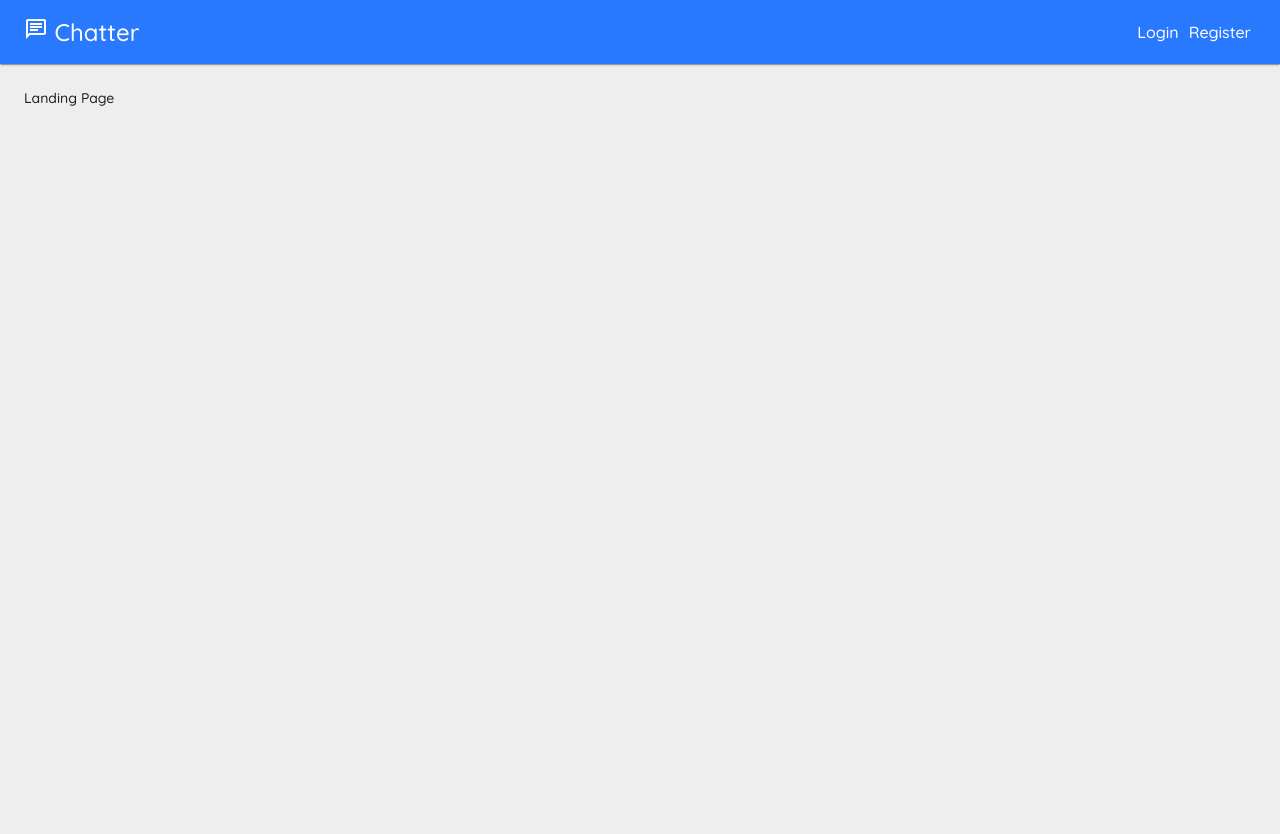
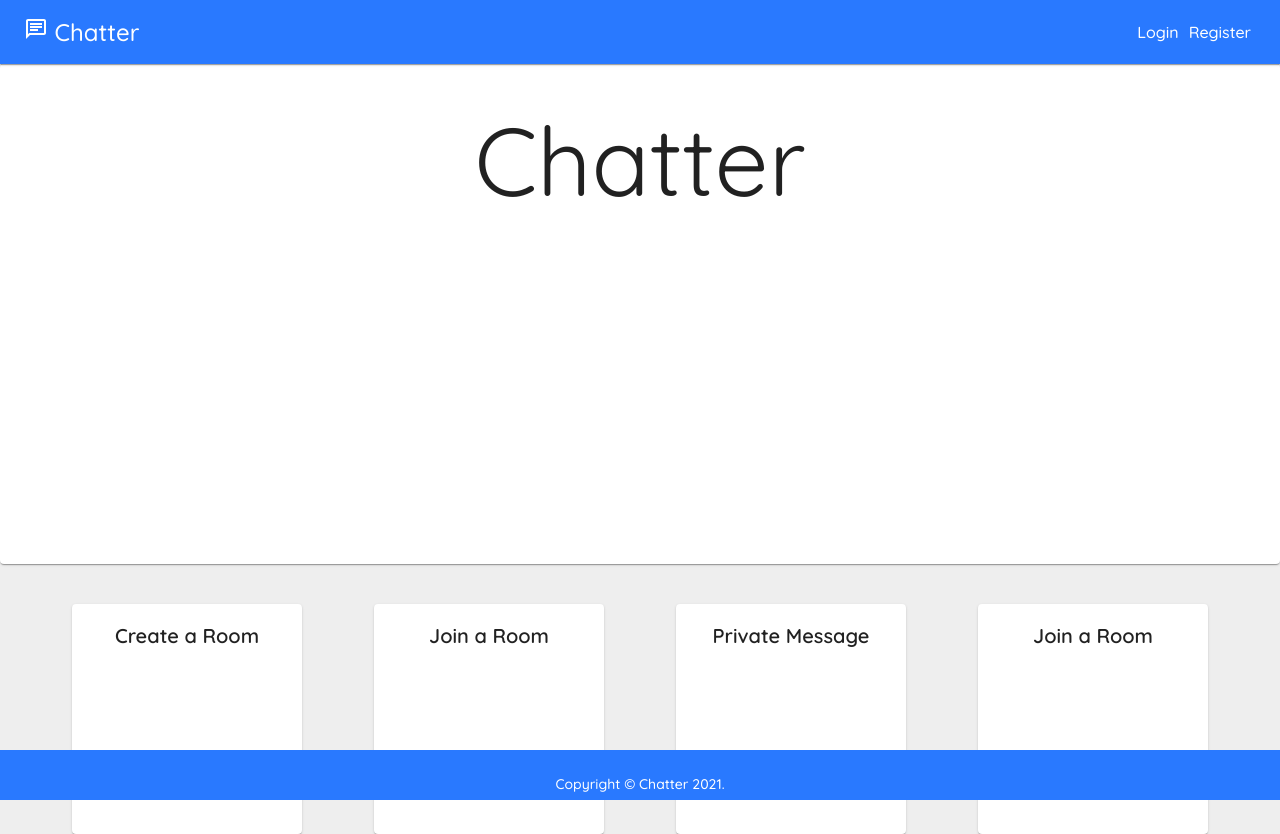
Before and after one commit to jjad14/chatter, a React (Create React App) app in the folder client/: page / in a window 1280 px wide. Before the commit the page ends 800 px from the top, so only its background shows below. Built offline with nearby package versions, Linux system fonts and the light colour scheme; no server answers.

Commit message:
UI Changes

```diff
--- a/client/package.json
+++ b/client/package.json
@@ -46,5 +46,5 @@
 		"@wojtekmaj/enzyme-adapter-react-17": "^0.6.3",
 		"enzyme": "^3.11.0"
 	},
-	"proxy": "http://127.0.0.1:5000"
+	"proxy": "http://127.0.0.1:5000/"
 }
--- a/client/public/index.html
+++ b/client/public/index.html
@@ -17,7 +17,7 @@
 			href="https://fonts.googleapis.com/css?family=Roboto:300,400,500,700&display=swap"
 		/>
 
-		<title>Chatter</title>
+		<title>Chatter - Share and Laugh</title>
 	</head>
 	<body>
 		<noscript>You need to enable JavaScript to run this app.</noscript>
--- a/client/src/App.js
+++ b/client/src/App.js
@@ -1,7 +1,7 @@
 import React, { useState, useEffect, useMemo } from "react";
 import { BrowserRouter as Router } from "react-router-dom";
 
-import Routes from "./components/Routing/Routes";
+import Routes from "./Routes";
 import Layout from "./components/Layout/Layout";
 import { UserContext } from "./contexts/UserContext";
 import api from "./utils/api";
--- /dev/null
+++ b/client/src/components/Layout/Footer.js
@@ -0,0 +1,46 @@
+import React from "react";
+import Typography from "@material-ui/core/Typography";
+import { makeStyles } from "@material-ui/core/styles";
+import Container from "@material-ui/core/Container";
+import Link from "@material-ui/core/Link";
+
+const useStyles = makeStyles((theme) => ({
+	footer: {
+		width: "100%",
+		position: "fixed",
+		left: "0",
+		bottom: "0",
+		padding: theme.spacing(3, 2),
+		marginTop: "auto",
+		textAlign: "center",
+		color: "#fff",
+		maxHeight: "50px",
+		backgroundColor:
+			theme.palette.type === "light"
+				? theme.palette.secondary.main
+				: theme.palette.secondary.dark
+	}
+}));
+
+const Footer = () => {
+	const classes = useStyles();
+
+	return (
+		<footer className={classes.footer}>
+			<Container maxWidth='lg'>
+				<Typography variant='body2' color='inherit'>
+					{"Copyright © "}
+					<Link
+						color='inherit'
+						href='https://github.com/jjad14/chatter'>
+						Chatter
+					</Link>{" "}
+					{new Date().getFullYear()}
+					{"."}
+				</Typography>
+			</Container>
+		</footer>
+	);
+};
+
+export default Footer;
--- a/client/src/components/Layout/Layout.js
+++ b/client/src/components/Layout/Layout.js
@@ -5,6 +5,7 @@ import { makeStyles } from "@material-ui/core/styles";
 import SideDrawer from "./SideDrawer";
 import NavBar from "./NavBar";
 import { UserContext } from "../../contexts/UserContext";
+import Footer from "./Footer";
 
 const useStyles = makeStyles((theme) => {
 	return {
@@ -14,6 +15,10 @@ const useStyles = makeStyles((theme) => {
 		page: {
 			width: "100%",
 			padding: theme.spacing(3)
+		},
+		page2: {
+			// mainly for landing page
+			width: "100%"
 		},
 		toolbar: theme.mixins.toolbar
 	};
@@ -32,9 +37,10 @@ const Layout = ({ children }) => {
 			{/* Side drawer */}
 			{user && <SideDrawer />}
 
-			<div className={classes.page}>
+			<div className={user ? classes.page : classes.page2}>
 				<div className={classes.toolbar}></div>
 				{children}
+				<Footer />
 			</div>
 		</div>
 	);
--- a/client/src/pages/ChatRoom/ChatRoom.js
+++ b/client/src/pages/ChatRoom/ChatRoom.js
@@ -33,6 +33,9 @@ const useStyles = makeStyles((theme) => ({
 		height: "70vh",
 		overflowY: "auto"
 	},
+	form: {
+		width: "100%"
+	},
 	send: {
 		marginLeft: theme.spacing(1)
 	},
@@ -41,13 +44,31 @@ const useStyles = makeStyles((theme) => ({
 	}
 }));
 
-const ChatRoom = ({ match }) => {
+const ChatRoom = ({ location }) => {
 	const classes = useStyles();
+
 	const [room, setRoom] = useState("");
+	const [users, setUsers] = useState([]);
+	const [messages, setMessages] = useState([]);
+	const [message, setMessage] = useState("");
 
 	useEffect(() => {
-		setRoom(match.params.room);
-	}, [match.params.room]);
+		let params = new URLSearchParams(location.search);
+
+		setRoom(params.get("room"));
+	}, [location, setRoom]);
+
+	const capitalize = (str) => {
+		return str.charAt(0).toUpperCase() + str.slice(1);
+	};
+
+	const handleSubmit = (e) => {
+		e.preventDefault();
+
+		console.log(message);
+
+		setMessage("");
+	};
 
 	return (
 		<div className={classes.root}>
@@ -55,7 +76,7 @@ const ChatRoom = ({ match }) => {
 				<Grid container>
 					<Grid item xs={12}>
 						<Typography variant='h5' className={classes.title}>
-							{room}
+							Welcome to the {capitalize(room)} room
 						</Typography>
 					</Grid>
 				</Grid>
@@ -67,11 +88,16 @@ const ChatRoom = ({ match }) => {
 						{/* Messages here */}
 						<List className={classes.messageArea}></List>
 						<Divider />
-						<Grid container style={{ padding: "20px" }}>
+						<form className={classes.form} onSubmit={handleSubmit}>
+							<Grid container style={{ padding: "15px" }}>
 								<Grid item xs={11}>
 									<TextField
 										id='outlined-basic-email'
 										label='Type Something'
+										value={message}
+										onChange={(e) =>
+											setMessage(e.target.value)
+										}
 										fullWidth
 									/>
 								</Grid>
@@ -80,11 +106,13 @@ const ChatRoom = ({ match }) => {
 									<IconButton
 										aria-label='send'
 										color='secondary'
+										type='submit'
 										className={classes.send}>
 										<SendIcon />
 									</IconButton>
 								</Grid>
 							</Grid>
+						</form>
 					</Grid>
 				</Grid>
 			</div>
--- a/client/src/pages/Home/Home.js
+++ b/client/src/pages/Home/Home.js
@@ -80,7 +80,7 @@ const Home = () => {
 							variant='h6'
 							align='right'
 							gutterBottom>
-							Start chattering now! Join a room or create your own
+							Start chattering now! Join or create your own room
 							today!
 						</Typography>
 					</CardContent>
--- a/client/src/pages/LandingPage/LandingPage.js
+++ b/client/src/pages/LandingPage/LandingPage.js
@@ -1,27 +1,119 @@
-import React, { useEffect, useContext } from "react";
-import { useHistory } from "react-router-dom";
+import React from "react";
+import { makeStyles } from "@material-ui/core/styles";
+import Card from "@material-ui/core/Card";
+import CardContent from "@material-ui/core/CardContent";
+import Typography from "@material-ui/core/Typography";
 
-import { makeStyles } from "@material-ui/core/styles";
-
-import { UserContext } from "../../contexts/UserContext";
+import QuestionAnswerIcon from "@material-ui/icons/QuestionAnswer";
+import CreateIcon from "@material-ui/icons/Create";
 
 const useStyles = makeStyles((theme) => ({
-	root: {}
+	root: {
+		display: "flex",
+		flexDirection: "column"
+	},
+	banner: {
+		minHeight: "100%"
+	},
+	bannerContent: {
+		padding: theme.spacing(5)
+	},
+	message: {
+		[theme.breakpoints.down("sm")]: {
+			display: "none"
+		},
+		[theme.breakpoints.up("md")]: {
+			flexGrow: 1,
+			height: "500px"
+		}
+	},
+	cards: {
+		[theme.breakpoints.up("md")]: {
+			display: "flex",
+			flexDirection: "row",
+			justifyContent: "space-evenly",
+			marginTop: theme.spacing(5),
+			flexGrow: 1
+		}
+	},
+	card: {
+		[theme.breakpoints.down("sm")]: {
+			margin: "10px 50px"
+		},
+		[theme.breakpoints.up("md")]: {
+			minWidth: "230px",
+			width: "230px",
+			minHeight: "230px"
+		}
+	}
 }));
 
 const LandingPage = () => {
 	const classes = useStyles();
-	const history = useHistory();
 
-	const { user } = useContext(UserContext);
-
-	useEffect(() => {
-		if (user) {
-			history.push("/home");
-		}
-	}, [user, history]);
-
-	return <div className={classes.root}>Landing Page</div>;
+	return (
+		<div className={classes.root}>
+			<div className={classes.message}>
+				<Card className={classes.banner}>
+					<CardContent className={classes.bannerContent}>
+						<Typography
+							variant='h1'
+							component='h2'
+							gutterBottom
+							align='center'>
+							Chatter
+						</Typography>
+					</CardContent>
+				</Card>
+			</div>
+			<div className={classes.cards}>
+				<Card className={classes.card}>
+					<CardContent>
+						<Typography
+							color='textPrimary'
+							variant='h6'
+							align='center'
+							gutterBottom>
+							Create a Room
+						</Typography>
+					</CardContent>
+				</Card>
+				<Card className={classes.card}>
+					<CardContent>
+						<Typography
+							color='textPrimary'
+							variant='h6'
+							align='center'
+							gutterBottom>
+							Join a Room
+						</Typography>
+					</CardContent>
+				</Card>
+				<Card className={classes.card}>
+					<CardContent>
+						<Typography
+							color='textPrimary'
+							variant='h6'
+							align='center'
+							gutterBottom>
+							Private Message
+						</Typography>
+					</CardContent>
+				</Card>
+				<Card className={classes.card}>
+					<CardContent>
+						<Typography
+							color='textPrimary'
+							variant='h6'
+							align='center'
+							gutterBottom>
+							Join a Room
+						</Typography>
+					</CardContent>
+				</Card>
+			</div>
+		</div>
+	);
 };
 
 export default LandingPage;
--- a/client/src/pages/Settings/Settings.js
+++ b/client/src/pages/Settings/Settings.js
@@ -7,6 +7,8 @@ import Container from "@material-ui/core/Container";
 import Card from "@material-ui/core/Card";
 import CardContent from "@material-ui/core/CardContent";
 import Switch from "@material-ui/core/Switch";
+import FormLabel from "@material-ui/core/FormLabel";
+import FormControl from "@material-ui/core/FormControl";
 import FormGroup from "@material-ui/core/FormGroup";
 import FormControlLabel from "@material-ui/core/FormControlLabel";
 
@@ -50,18 +52,25 @@ const Settings = () => {
 					Settings
 				</Typography>
 				<CardContent>
+					<FormControl component='fieldset'>
+						<FormLabel component='legend'>Toggle Theme</FormLabel>
 						<FormGroup>
+							<span>
 								<FormControlLabel
 									control={
 										<Switch
 											checked={darkMode}
-									onChange={(e) => handleThemeChange(e)}
+											onChange={(e) =>
+												handleThemeChange(e)
+											}
 											name='dark-mode'
 										/>
 									}
 									label='Dark Mode'
 								/>
+							</span>
 						</FormGroup>
+					</FormControl>
 				</CardContent>
 			</Card>
 		</Container>
```
Also changed, not shown: client/src/Routes.js (renamed from client/src/components/Routing/Routes.js, +8 -8 lines), 2 other files (tests, documents, lock files or other folders). Lines whose indentation alone changed are shown as unchanged.
